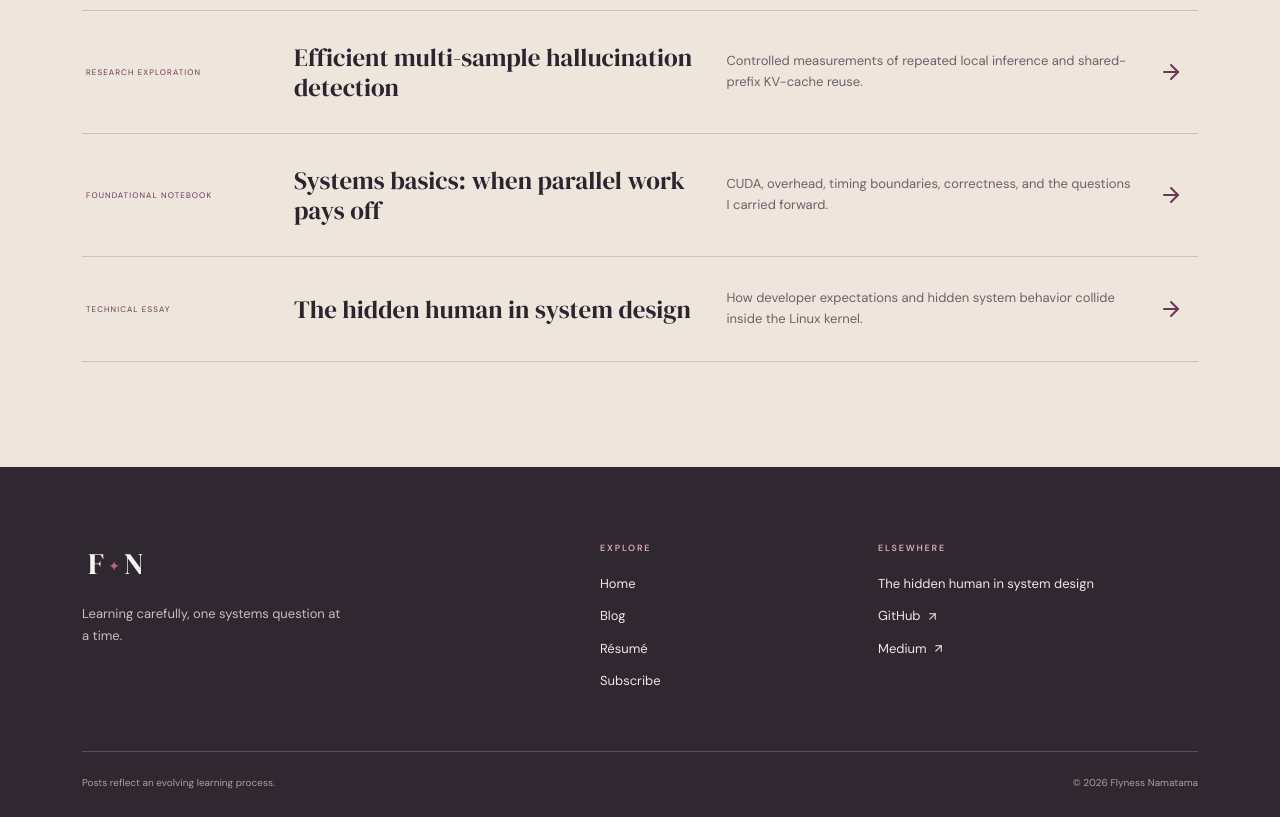
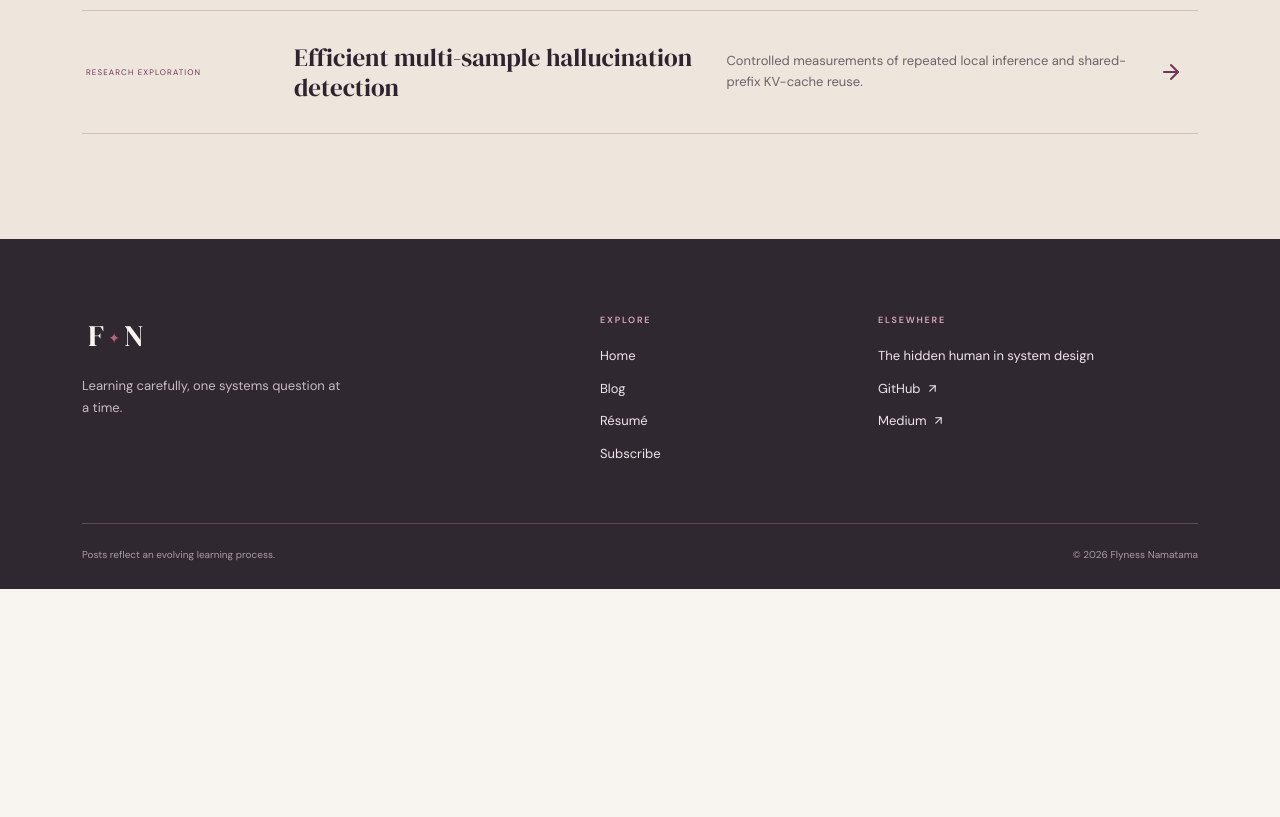
Before and after one commit to Flyness01/Blog, a React (Vite) app: page / in a window 1280 px wide. Shown: the part 1680-2497 px from the top of the page. After the commit the page ends 2269 px from the top, so only its background shows below. Built offline with nearby package versions, Linux system fonts and the light colour scheme.

Commit message:
Simplify selected work on homepage

```diff
--- a/src/PortfolioPages.jsx
+++ b/src/PortfolioPages.jsx
@@ -3,7 +3,7 @@ import { ArrowRight, ArrowUpRight, BookOpen, Cpu, Gauge, Network } from "lucide-
 import CommentsSection from "./CommentsSection";
 import { notes, projects, researchInterests } from "./portfolioData";
 
-export function ProfessionalHomePage({ onNavigate, onArticle }) {
+export function ProfessionalHomePage({ onNavigate }) {
   return (
     <main className="professional-home">
       <section className="profile-hero">
@@ -26,8 +26,6 @@ export function ProfessionalHomePage({ onNavigate, onArticle }) {
         <div className="profile-section-heading"><span className="kicker">Selected work</span><h2>Learning made inspectable</h2></div>
         <div className="profile-work-list">
           <button onClick={() => onNavigate("/projects/selfcheckgpt")}><span>Research exploration</span><h3>Efficient multi-sample hallucination detection</h3><p>Controlled measurements of repeated local inference and shared-prefix KV-cache reuse.</p><ArrowRight /></button>
-          <button onClick={() => onNavigate("/notes/systems-basics")}><span>Foundational notebook</span><h3>Systems basics: when parallel work pays off</h3><p>CUDA, overhead, timing boundaries, correctness, and the questions I carried forward.</p><ArrowRight /></button>
-          <button onClick={onArticle}><span>Technical essay</span><h3>The hidden human in system design</h3><p>How developer expectations and hidden system behavior collide inside the Linux kernel.</p><ArrowRight /></button>
         </div>
       </section>
 
--- a/src/main.jsx
+++ b/src/main.jsx
@@ -63,7 +63,7 @@ function App() {
   const openArticle = () => navigate("/writing/hidden-human");
 
   const pages = {
-    "/": <ProfessionalHomePage onNavigate={navigate} onArticle={openArticle} />,
+    "/": <ProfessionalHomePage onNavigate={navigate} />,
     "/projects/selfcheckgpt": <ProjectDetailPage />,
     "/notes/systems-basics": <SystemsBasicsPage onNavigate={navigate} />,
     "/blog": <LearningBlogPage onNavigate={navigate} onArticle={openArticle} />,
```
